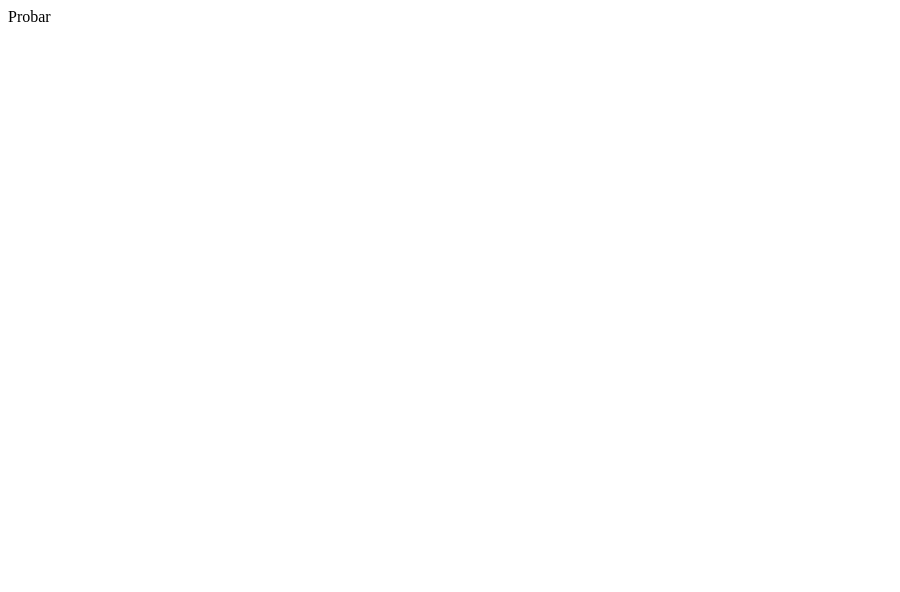
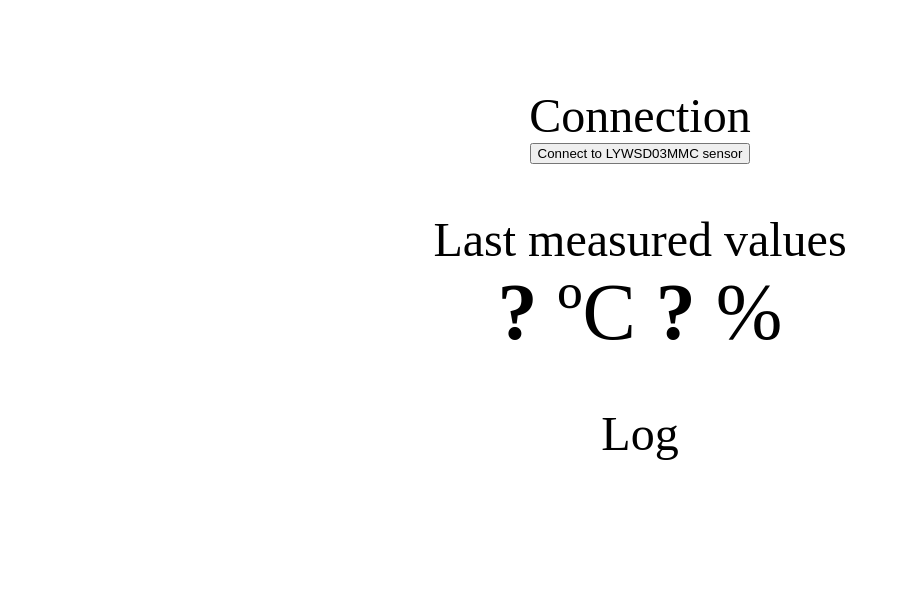
Before and after one commit to Branyac/LYWSD03MMCSensor, a plain HTML site: page src/index.html in a window 1280 px wide. Shown: the whole page, without its empty margins (0-900 px from the left). Drawn offline with Linux system fonts and the light colour scheme.

Commit message:
+ Add UI

```diff
--- /dev/null
+++ b/src/css/style.css
@@ -0,0 +1,27 @@
+#content {
+    margin: 0 auto;
+    padding: 5em;
+    text-align: center;
+    width: 50em;
+}
+
+.section {
+    margin-bottom: 3em;
+}
+
+.section .title {
+    font-size: 3em;
+}
+
+#measurements {
+    font-size: 5em;
+}
+
+#measurements #temperature, #measurements #humidity {
+    font-weight: bold;
+}
+
+#log {
+    font-size: 1.5em;
+    text-align: left;
+}
--- a/src/index.html
+++ b/src/index.html
@@ -1,11 +1,24 @@
 <html>
 
 <head>
+    <link rel="stylesheet" href="css/style.css">
+
     <script src="js/LYWSD03MMCSensor.js"></script>
 
     <script>
         function log(message) {
-            console.log(new Date().toLocaleString() + ': ' + message);
+            let messageWithDate = new Date().toLocaleString() + ': ' + message;
+            console.log(messageWithDate);
+
+            let messageNode = document.createElement('div');
+            messageNode.classList.add('logMessage');
+            messageNode.textContent = messageWithDate;
+
+            document.getElementById('log').appendChild(messageNode);
+        }
+
+        function setHtml(id, value) {
+            document.getElementById(id).innerHTML = value;
         }
 
         function configureEventListeners() {
@@ -15,12 +28,14 @@
 
             document.addEventListener('onMeasurement', (e) => {
                 log('Temp/Humi: ' + e.detail.temperature + ' °C / ' + e.detail.humidity + ' %');
+                setHtml('temperature', e.detail.temperature);
+                setHtml('humidity', e.detail.humidity);
             });
         }
         configureEventListeners();
 
         async function onWatchAdvertisementsButtonClick() {
-            log('Requesting any Bluetooth device...');
+            log('Searching LYWSD03MMC devices...');
             let device = await navigator.bluetooth.requestDevice({
                 filters: [
                     { name: 'LYWSD03MMC' },
@@ -35,7 +50,30 @@
 </head>
 
 <body>
-    <a onclick='onWatchAdvertisementsButtonClick()'>Probar</a>
+    <div id="content">
+        <div class="section">
+            <span class="title">Connection</span>
+            <div id="button">
+                <input type="button" onclick='onWatchAdvertisementsButtonClick()'
+                    value="Connect to LYWSD03MMC sensor" />
+            </div>
+        </div>
+
+        <div class="section">
+            <span class="title">Last measured values</span>
+            <div id="measurements">
+                <span id="temperature">?</span> ºC
+                <span id="humidity">?</span> %
+            </div>
+        </div>
+
+        <div class="section">
+            <span class="title">Log</span>
+            <div id="log">
+                <div class="logMessage"></div>
+            </div>
+        </div>
+    </div>
 </body>
 
 </html>
--- a/src/js/LYWSD03MMCSensor.js
+++ b/src/js/LYWSD03MMCSensor.js
@@ -35,7 +35,7 @@ class LYWSD03MMCSensor {
                 }
                 catch (err) {
                     retries++;
-                    await this.publishLogMessage('Measurement failed. Retriying... (Attempt ' + retries + ' of ' + maxRetries + ')');
+                    await this.publishLogMessage('Measurement failed. Retrying... (Attempt ' + retries + ' of ' + maxRetries + ')');
                 }
             } while (!isMeasurementOk && retries < maxRetries && this.isMonitorModeEnabled);
 
```
